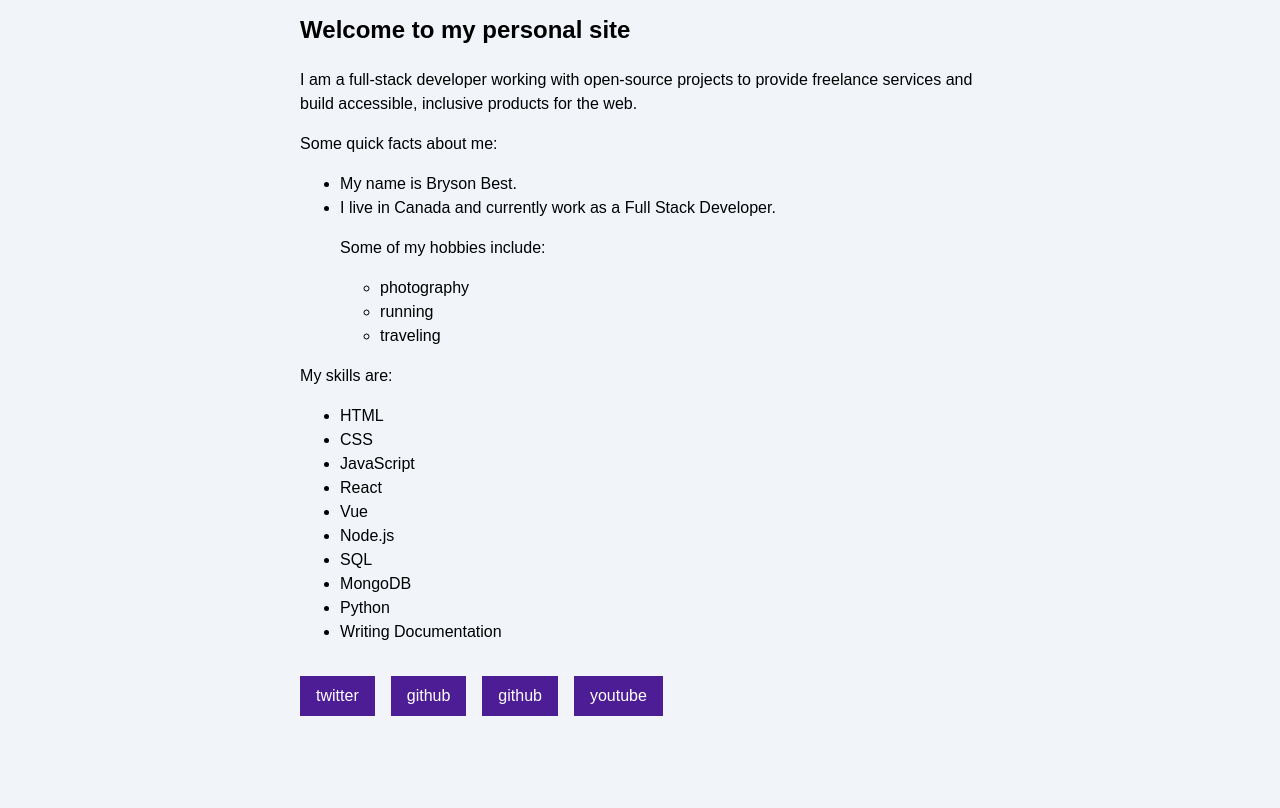
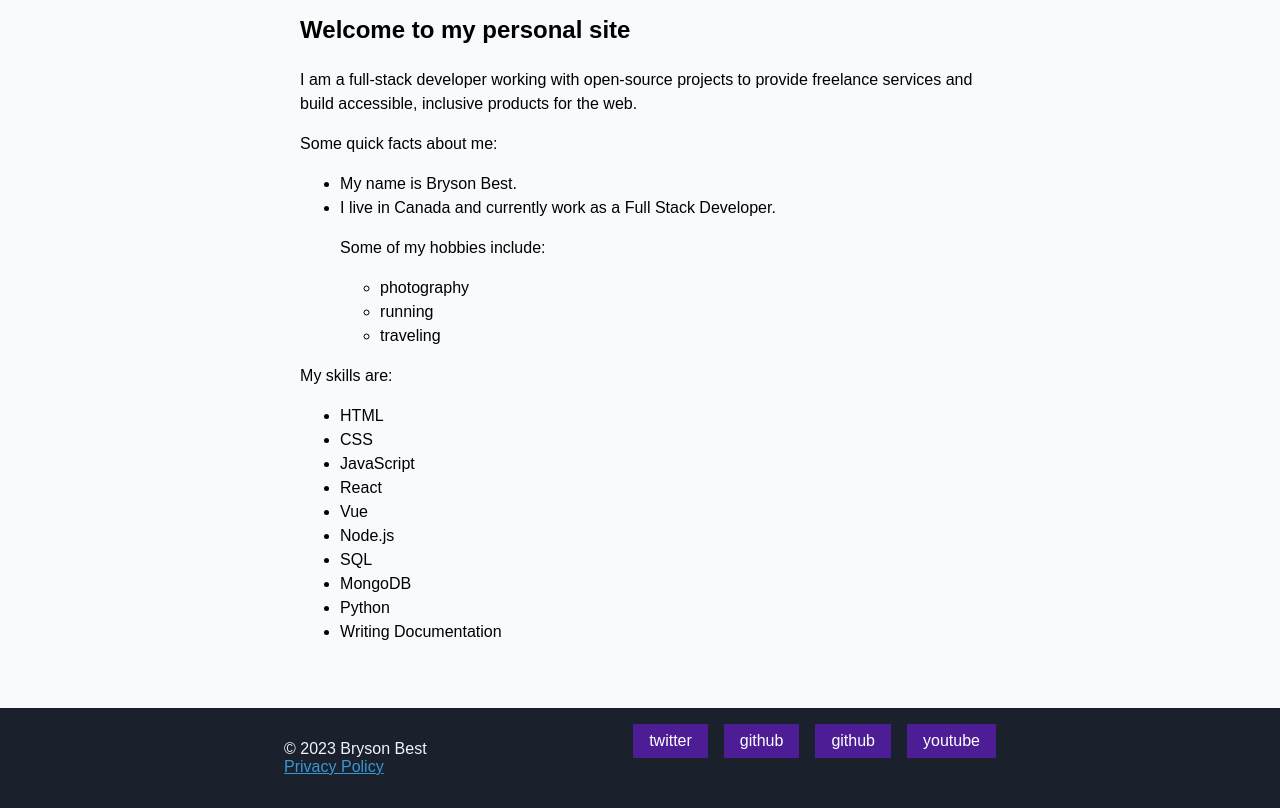
Before and after one commit to brysonbest/astro-site, an Astro site: page /about in a window 1280 px wide. Shown: the part 235-1043 px from the top of the page. Before the commit the page ends 967 px from the top, so only its background shows below. Built offline with nearby package versions, Linux system fonts and the light colour scheme; Astro itself is replaced by a stand-in of ours.

Commit message:
Finish footer layout.

```diff
--- a/src/components/Footer.astro
+++ b/src/components/Footer.astro
@@ -1,18 +1,59 @@
 ---
 import Social from "./Social.astro";
+const currentYear = new Date().getFullYear();
 ---
 
 <footer>
-  <Social platform="twitter" username="brysonjbest" />
-  <Social platform="github" username="brysonbest" />
-  <Social platform="github" username="brysonjbest" />
-  <Social platform="youtube" username="@brysonbest" />
+  <div class="footer-container">
+    <div id="footer-website-info">
+      <p>
+        &copy; {currentYear} Bryson Best <br />
+        <a href="/privacy-policy/">Privacy Policy</a>
+      </p>
+    </div>
+
+    <div id="footer-socials">
+      <Social platform="twitter" username="brysonjbest" />
+      <Social platform="github" username="brysonbest" />
+      <Social platform="github" username="brysonjbest" />
+      <Social platform="youtube" username="@brysonbest" />
+    </div>
+  </div>
 </footer>
 
 <style>
   footer {
     display: flex;
+    flex-wrap: wrap;
+    padding: 1rem;
     gap: 1rem;
     margin-top: 2rem;
+    justify-content: space-around;
+    width: 100%;
+  }
+
+  .footer-container {
+    display: flex;
+    flex-wrap: wrap;
+    gap: 1rem;
+    justify-content: space-between;
+    width: 100%;
+    max-width: 80ch;
+  }
+
+  #footer-website-info {
+    display: flex;
+    flex-wrap: wrap;
+    gap: 1rem;
+    justify-content: space-around;
+    width: fit-content;
+  }
+
+  #footer-socials {
+    height: fit-content;
+    display: flex;
+    flex-wrap: wrap;
+    gap: 1rem;
+    justify-content: space-around;
   }
 </style>
--- a/src/components/Navigation.astro
+++ b/src/components/Navigation.astro
@@ -5,3 +5,9 @@
   <a href="/tags/">Tags</a>
   <slot />
 </div>
+
+<style>
+  a {
+    color: var(--secondary-accent-color);
+  }
+</style>
--- a/src/components/Social.astro
+++ b/src/components/Social.astro
@@ -10,7 +10,8 @@ const { platform, username } = Astro.props;
   a {
     padding: 0.5rem 1rem;
     color: white;
-    background-color: #4c1d95;
+    background-color: var(--secondary-accent-color);
     text-decoration: none;
+    text-align: center;
   }
 </style>
--- a/src/layouts/BaseLayout.astro
+++ b/src/layouts/BaseLayout.astro
@@ -16,12 +16,16 @@ const { pageTitle } = Astro.props || {};
     <title>{pageTitle}</title>
   </head>
   <body>
+    <div id="page-content">
       <!-- Remove parascrolling -->
       <!-- <ParaScroll /> -->
       <Header />
+      <article>
         <h1>Bryson Best</h1>
         <h1>{pageTitle}</h1>
         <slot />
+      </article>
+    </div>
     <Footer />
     <script>
       import "../scripts/menu.js";
--- a/src/layouts/MarkdownPostLayout.astro
+++ b/src/layouts/MarkdownPostLayout.astro
@@ -25,10 +25,6 @@ const pubDate = frontmatter.pubDate.toString();
 </BaseLayout>
 
 <style>
-  a {
-    color: #00539f;
-  }
-
   .tags {
     display: flex;
     flex-wrap: wrap;
--- a/src/pages/about.astro
+++ b/src/pages/about.astro
@@ -26,6 +26,7 @@ const skills = [
 ---
 
 <BaseLayout pageTitle={pageTitle}>
+  <div>
     <h2>Welcome to my personal site</h2>
 
     <p>
@@ -54,4 +55,5 @@ const skills = [
     <ul>
       {skills.map((skill) => <li class="skill">{skill}</li>)}
     </ul>
+  </div>
 </BaseLayout>
--- a/src/styles/global.css
+++ b/src/styles/global.css
@@ -1,11 +1,18 @@
 :root {
-  --main-bg-color: #f1f5f9;
+  --main-bg-color: #f8fafc;
   --main-text-color: #1a202c;
   --main-accent-color: #ff9776;
+  --secondary-accent-color: #4c1d95;
 
   --dark-bg-color: #1a202c;
   --dark-text-color: #f1f5f9;
   --dark-accent-color: #ff9776;
+
+  --color-blue: #3897d3;
+  --color-blue-hover: #1677be;
+  --color-yellow: #eef13b;
+  --color-yellow-hover: #d9e000;
+  --box-shadow: rgba(0, 0, 0, 0.2);
 }
 
 html {
@@ -14,11 +21,22 @@ html {
 }
 
 body {
+  display: flex;
+  flex-direction: column;
+  margin: 0;
+}
+
+#page-content {
   margin: 0 auto;
   width: 100%;
   max-width: 80ch;
   padding: 1rem;
   line-height: 1.5;
+  min-height: 100vh;
+}
+
+article {
+  flex: 1;
 }
 
 * {
@@ -28,6 +46,14 @@ body {
 h1 {
   margin: 1rem 0;
   font-size: 2.5rem;
+}
+
+a {
+  color: var(--color-blue);
+}
+
+a:hover {
+  color: var(--color-blue-hover);
 }
 
 /* nav styles */
@@ -104,6 +130,16 @@ a:focus {
   }
 }
 
+footer {
+  background-color: var(--dark-bg-color);
+  color: var(--dark-text-color);
+}
+
+.dark footer {
+  background-color: var(--main-bg-color);
+  color: var(--main-text-color);
+}
+
 .dark body {
   color: var(--dark-text-color);
   background-color: var(--dark-bg-color);
```
Lines whose indentation alone changed are shown as unchanged.
